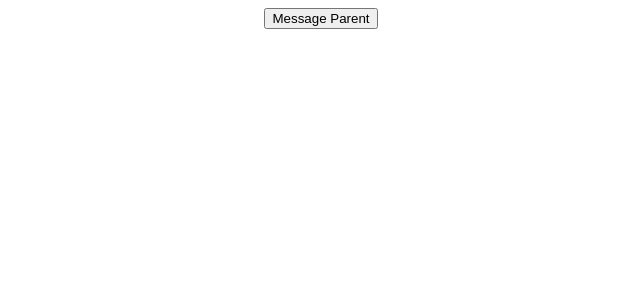
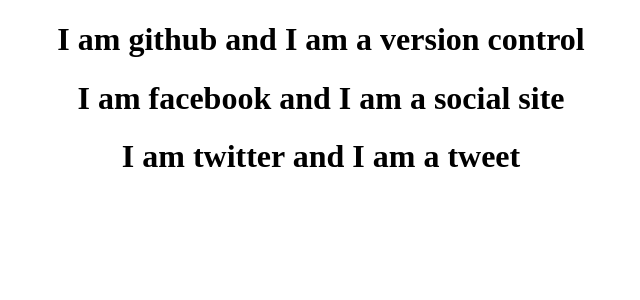
Before and after one commit to BajraYeJoon/React-Concepts, a React (Vite) app: page / in a window 1280 px wide. Shown: the top 300 px of the page, without its empty margins (319-959 px from the left). Built offline with nearby package versions, Linux system fonts and the light colour scheme.

Commit message:
List Rendering

```diff
--- a/src/App.jsx
+++ b/src/App.jsx
@@ -10,6 +10,7 @@
 import ClassEvent from "./components/ClassEvent";
 import EventBind from "./components/EventBind";
 import ParentCompo from "./components/ParentCompo";
+import ListRender from "./components/ListRender";
 class App extends Component {
   render() {
     return (
@@ -33,7 +34,9 @@
         {/* <ClassEvent /> */}
 
         {/* <EventBind /> */}
-        <ParentCompo />
+        {/* <ParentCompo /> */}
+
+        <ListRender />
       </div>
     );
   }
--- /dev/null
+++ b/src/components/ListRender.jsx
@@ -0,0 +1,26 @@
+import React from "react";
+import SiteList from "./siteList";
+
+function ListRender() {
+  const sites = [
+    {
+      id: 1,
+      siteName: "github",
+      desc: "version control",
+    },
+    {
+      id: 2,
+      siteName: "facebook",
+      desc: "social site",
+    },
+    {
+      id: 3,
+      siteName: "twitter",
+      desc: "tweet",
+    },
+  ];
+  const siteList = sites.map((site) => <SiteList site={site}/>);
+  return <div>{siteList}</div>;
+}
+
+export default ListRender;
--- /dev/null
+++ b/src/components/SiteList.jsx
@@ -0,0 +1,9 @@
+import React from 'react'
+
+function SiteList({site}) {
+  return (
+    <div><h1>I am {site.siteName} and I am a {site.desc}</h1></div>
+  )
+}
+
+export default SiteList
```
